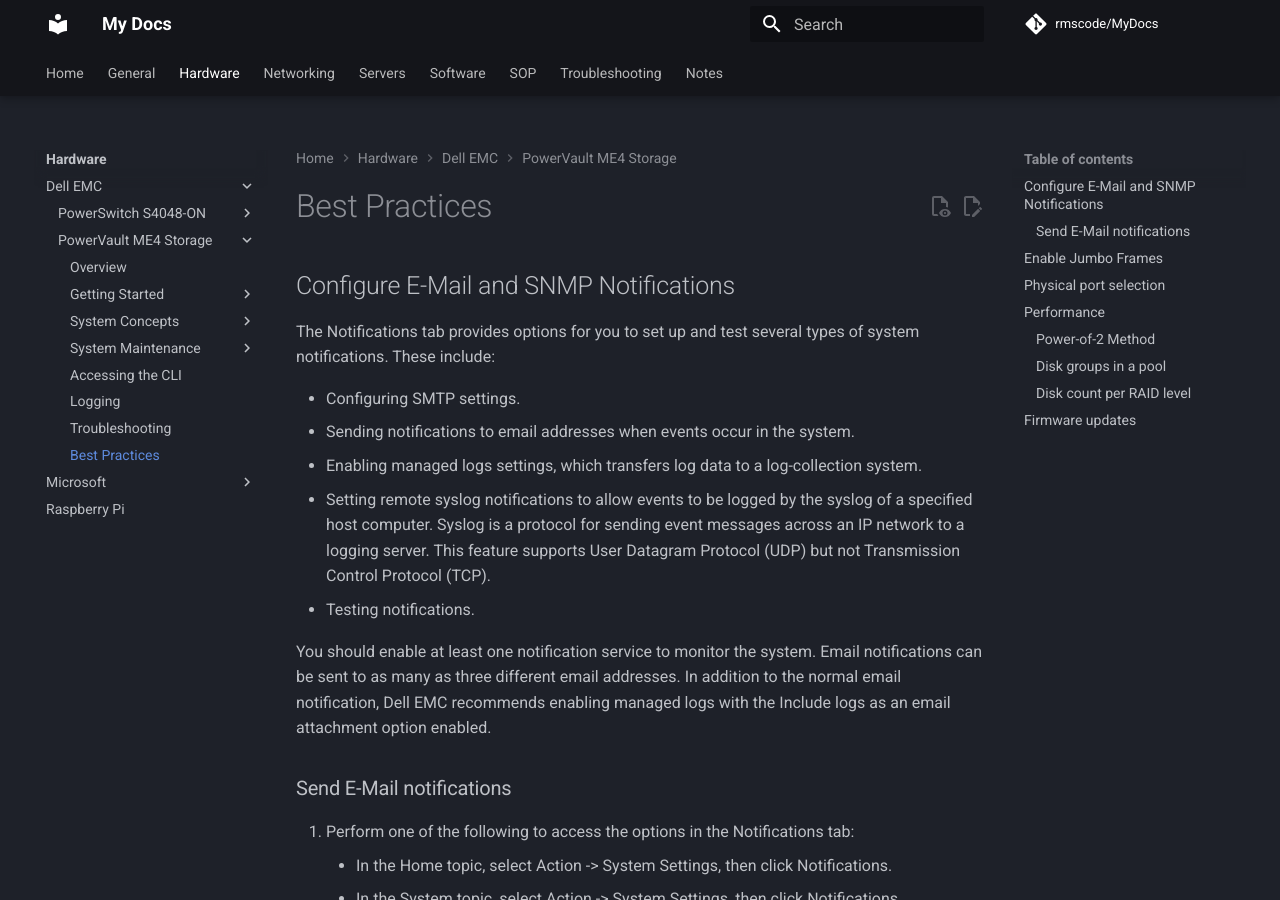
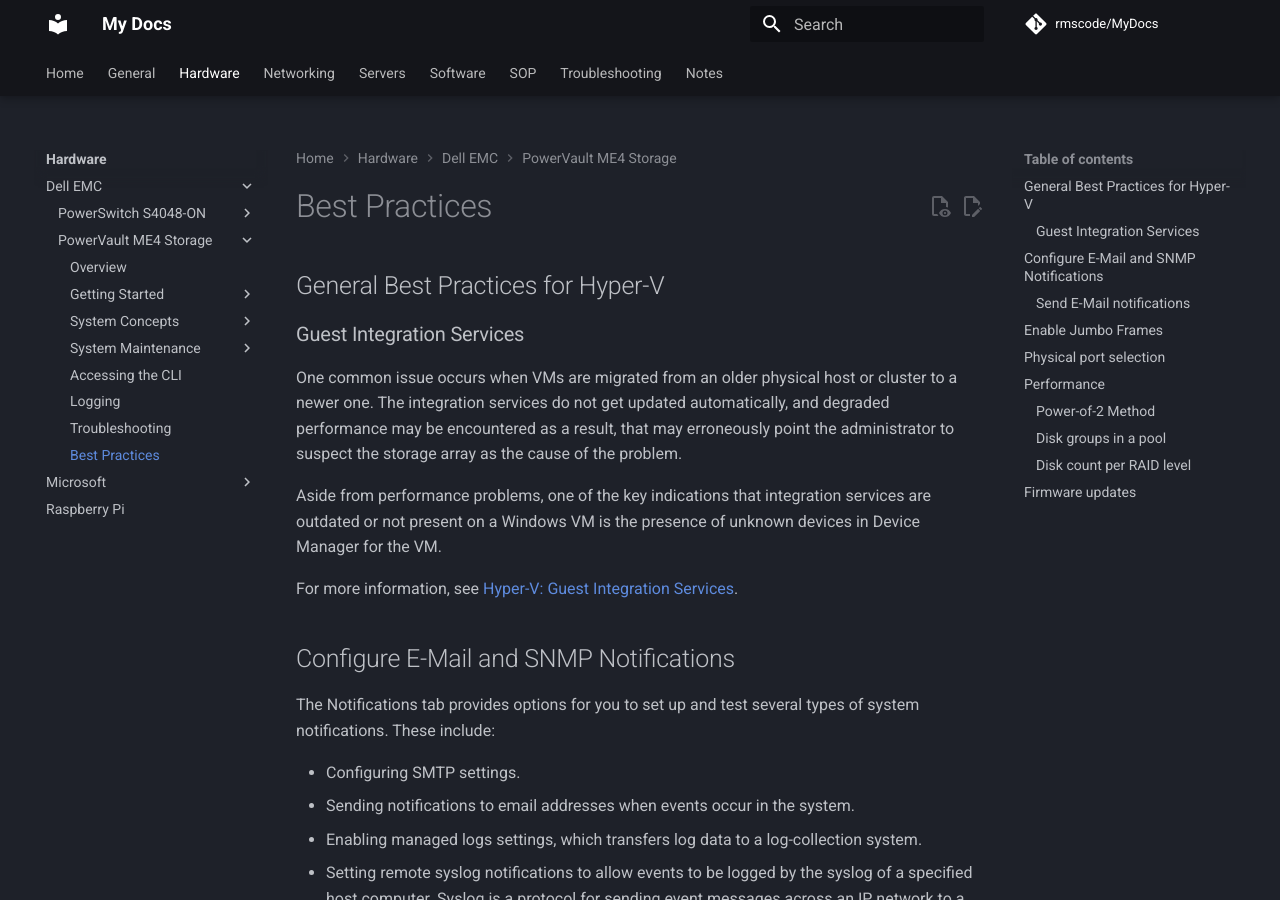
Before and after one commit to rmscode/binary-garden, an MkDocs documentation site: the page built from docs/hardware/dell-emc/powervault-me4/me4-best-practice.md, in a window 1280 px wide and 900 px high. Built offline with MkDocs 1.6.1 and Material for MkDocs 9.7.7, drawn with Linux system fonts in a browser that asks for light colours; comment, search, counter and statistics services are not loaded.

Commit message:
Update me4-best-practice.md

```diff
--- a/docs/hardware/dell-emc/powervault-me4/me4-best-practice.md
+++ b/docs/hardware/dell-emc/powervault-me4/me4-best-practice.md
@@ -1,4 +1,14 @@
 # Best Practices
+
+## General Best Practices for Hyper-V
+
+### Guest Integration Services
+
+One common issue occurs when VMs are migrated from an older physical host or cluster to a newer one. The integration services do not get updated automatically, and degraded performance may be encountered as a result, that may erroneously point the administrator to suspect the storage array as the cause of the problem.
+
+Aside from performance problems, one of the key indications that integration services are outdated or not present on a Windows VM is the presence of unknown devices in Device Manager for the VM.
+
+For more information, see [Hyper-V: Guest Integration Services](../../../software/hyper-v.md#guest-integration-services).
 
 ## Configure E-Mail and SNMP Notifications
 
```
